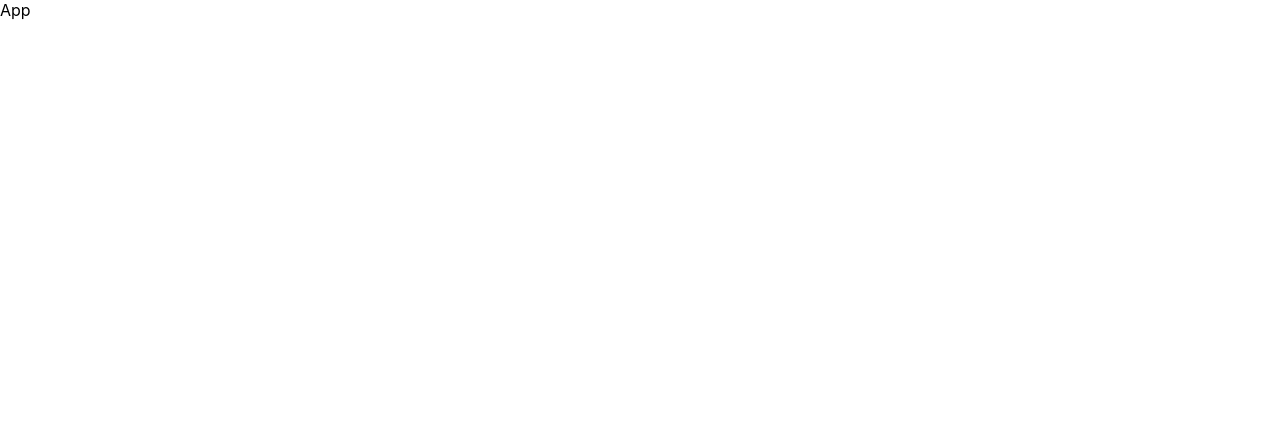
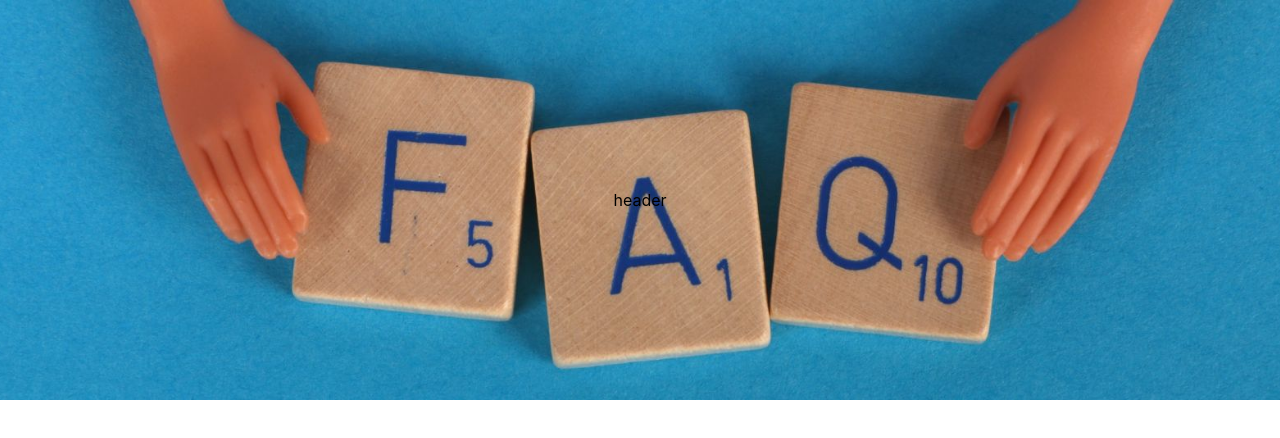
Before and after one commit to domaradzki/faq-page, a React (Create React App) app: page / in a window 1280 px wide. Shown: the top 438 px of the page. Built offline with nearby package versions, Linux system fonts and the light colour scheme.

Commit message:
changed a structure of the project and added first component header

```diff
--- a/src/App.tsx
+++ /dev/null
@@ -1,7 +0,0 @@
-import React from 'react';
-
-function App() {
-  return <div>App</div>;
-}
-
-export default App;
--- /dev/null
+++ b/src/components/app/App.tsx
@@ -0,0 +1,12 @@
+import React from 'react';
+import Header from '../header/header';
+
+function App() {
+  return (
+    <div>
+      <Header />
+    </div>
+  );
+}
+
+export default App;
--- /dev/null
+++ b/src/components/header/header.module.scss
@@ -0,0 +1,10 @@
+.header {
+  display: flex;
+  width: 100%;
+  height: 400px;
+  background-image: url('../../assets/images/faq.jpg');
+  background-position: center center;
+  background-size: cover;
+  justify-content: center;
+  align-items: center;
+}
--- /dev/null
+++ b/src/components/header/header.tsx
@@ -0,0 +1,8 @@
+import React, { FunctionComponent } from 'react';
+import styles from './header.module.scss';
+
+const Header: FunctionComponent = () => {
+  return <header className={styles.header}>header</header>;
+};
+
+export default Header;
--- a/src/index.tsx
+++ b/src/index.tsx
@@ -1,7 +1,7 @@
 import React from 'react';
 import ReactDOM from 'react-dom';
 import './index.css';
-import App from './App';
+import App from './components/app/App';
 
 ReactDOM.render(
   <React.StrictMode>
```
Also changed, not shown: src/assets/images/faq.jpg (added).
